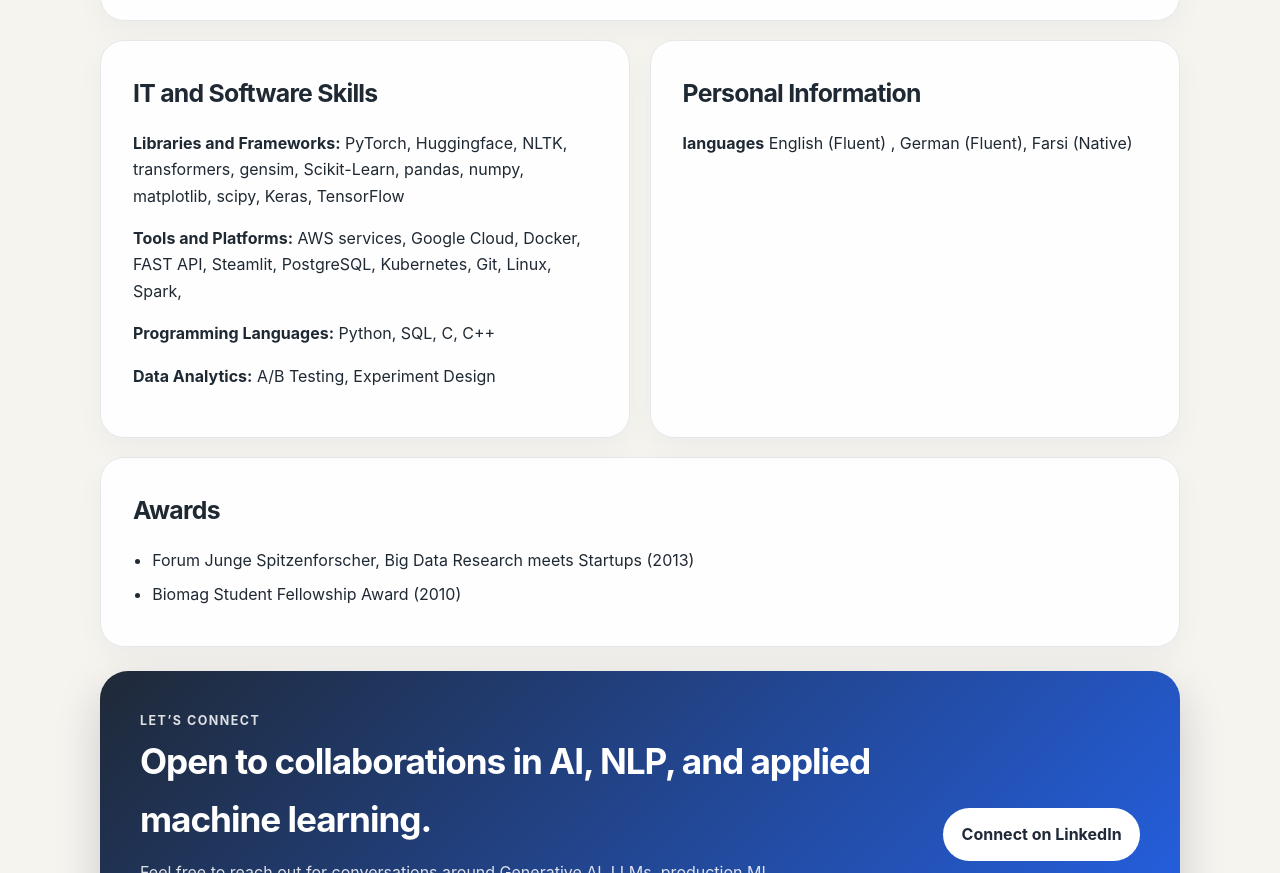
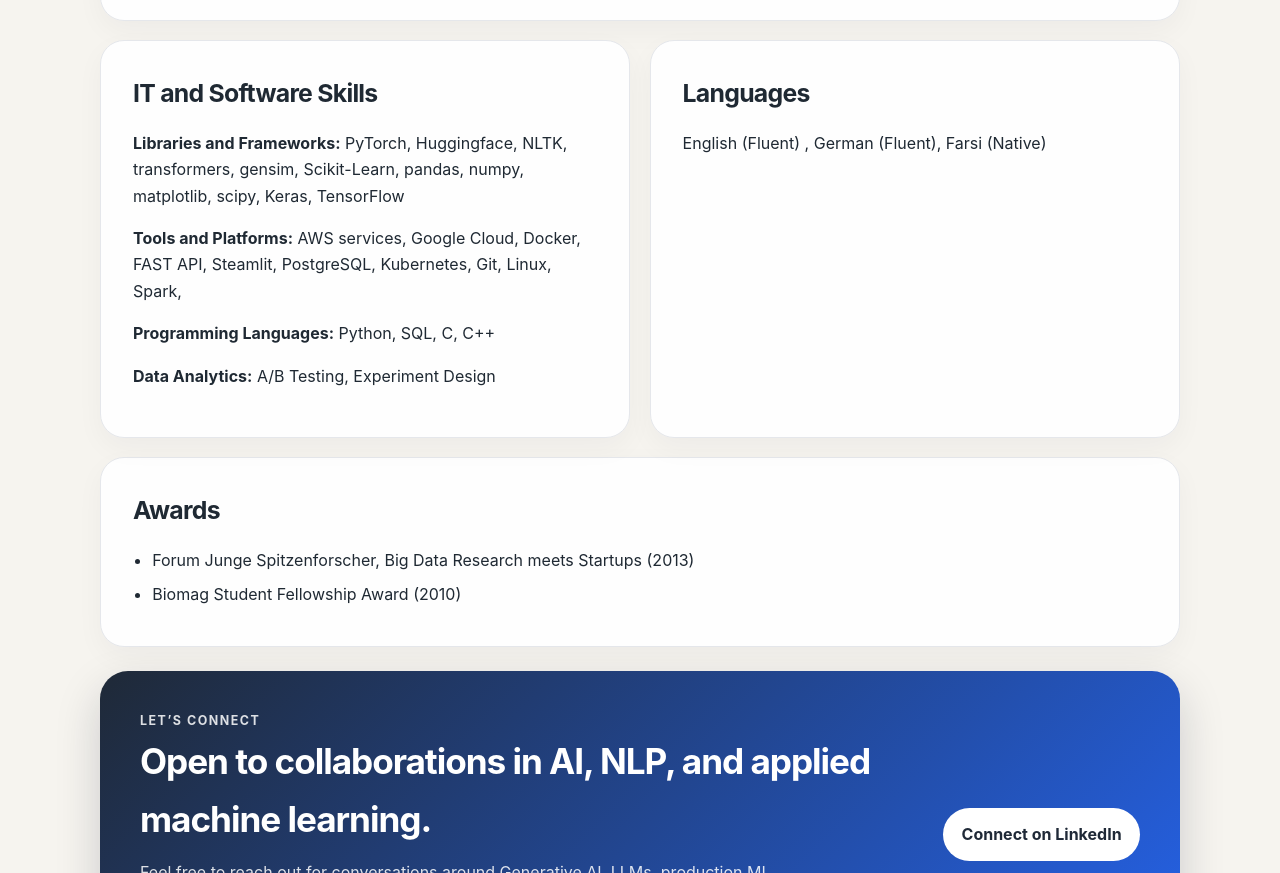
Before and after one commit to avafor/avafor.github.io, a plain HTML site: page index.html in a window 1280 px wide. Shown: the part 4020-4893 px from the top of the page. Drawn offline with Linux system fonts and the light colour scheme.

Commit message:
Update index.html

```diff
--- a/index.html
+++ b/index.html
@@ -479,8 +479,8 @@
       </div>
 
       <div class="card">
-        <h2>Personal Information</h2>
-        <p><strong>languages</strong> English (Fluent) , German (Fluent), Farsi (Native)</p>
+        <h2>Languages</h2>
+        <p> English (Fluent) , German (Fluent), Farsi (Native)</p>
       </div>
     </section>
 
```
